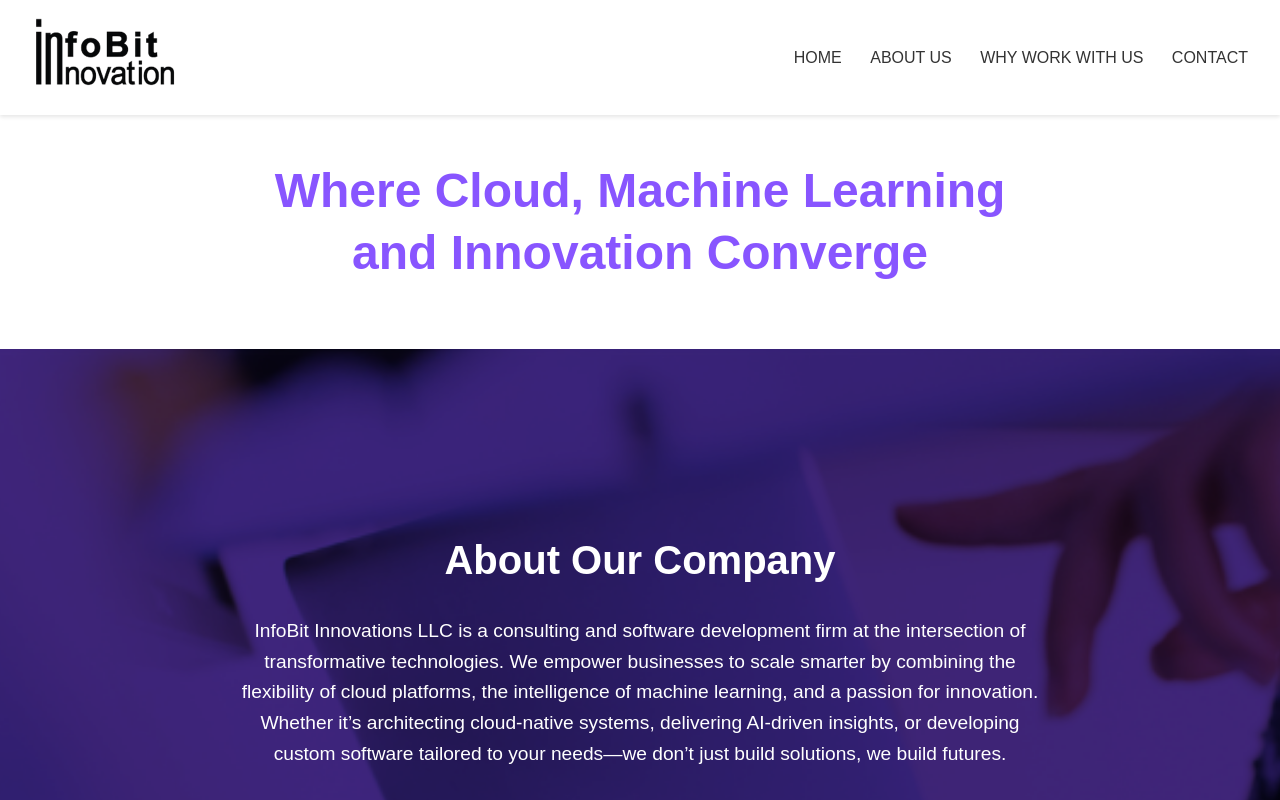
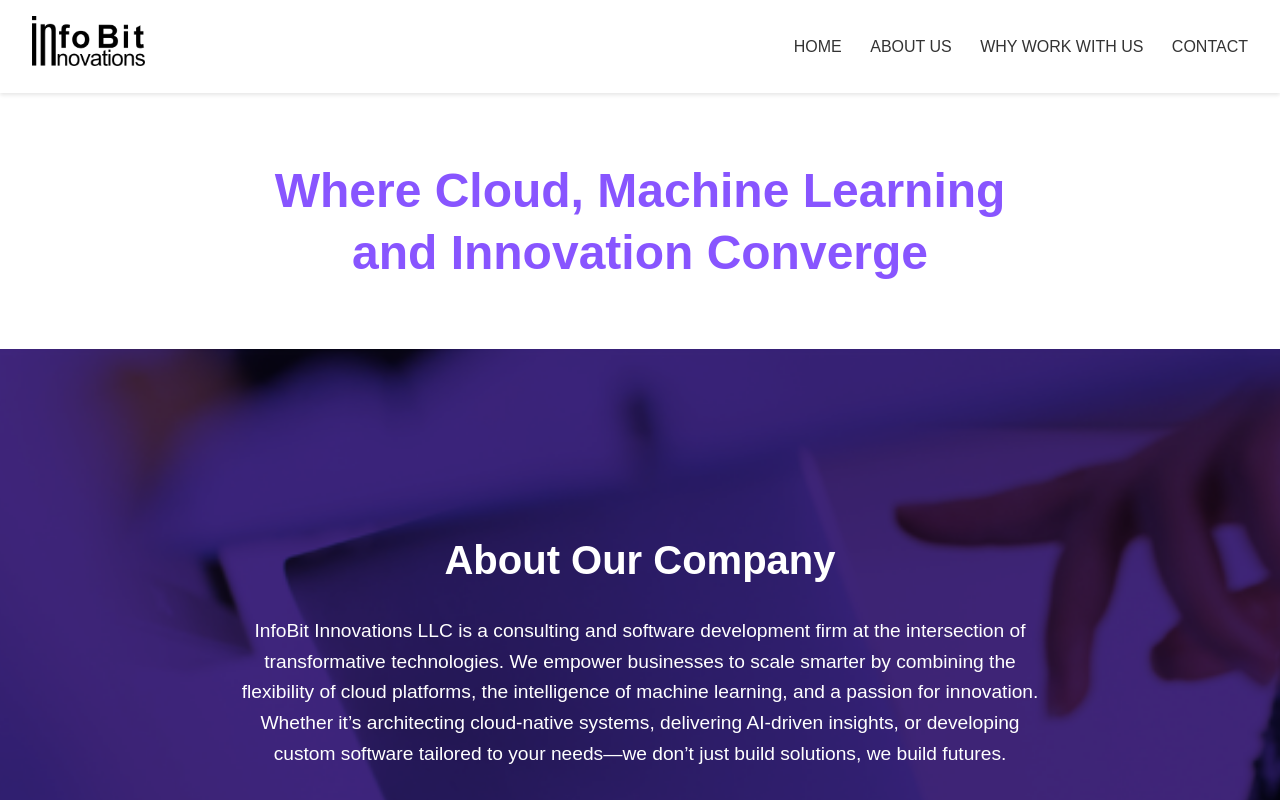
Before and after one commit to andreikarpau/andreikarpau.github.io, a plain HTML site: page index.html in a window 1280 px wide. Shown: the top 800 px of the page. Drawn offline with Linux system fonts and the light colour scheme.

Commit message:
update logo

```diff
--- a/index.html
+++ b/index.html
@@ -12,7 +12,7 @@
   <header>
     <div class="container">
 	  <div class="logo">
-        <img src="images/logo.png" alt="Company Logo" />
+        <img src="images/logo-black.png" alt="Company Logo" />
 	  </div>
       <nav>
         <a href="#home">Home</a>
--- a/styles.css
+++ b/styles.css
@@ -39,6 +39,13 @@ header .container {
   font-size: 1.5rem;
   font-weight: bold;
 }
+.logo > img {
+  max-width: 100%;
+  max-height: 50px;
+  width: auto;
+  height: auto;
+}
+
 nav a {
   margin-left: 1.5rem;
   text-decoration: none;
```
Also changed, not shown: images/logo-black.png (added), images/logo-color.png (added), images/logo.png (deleted).
